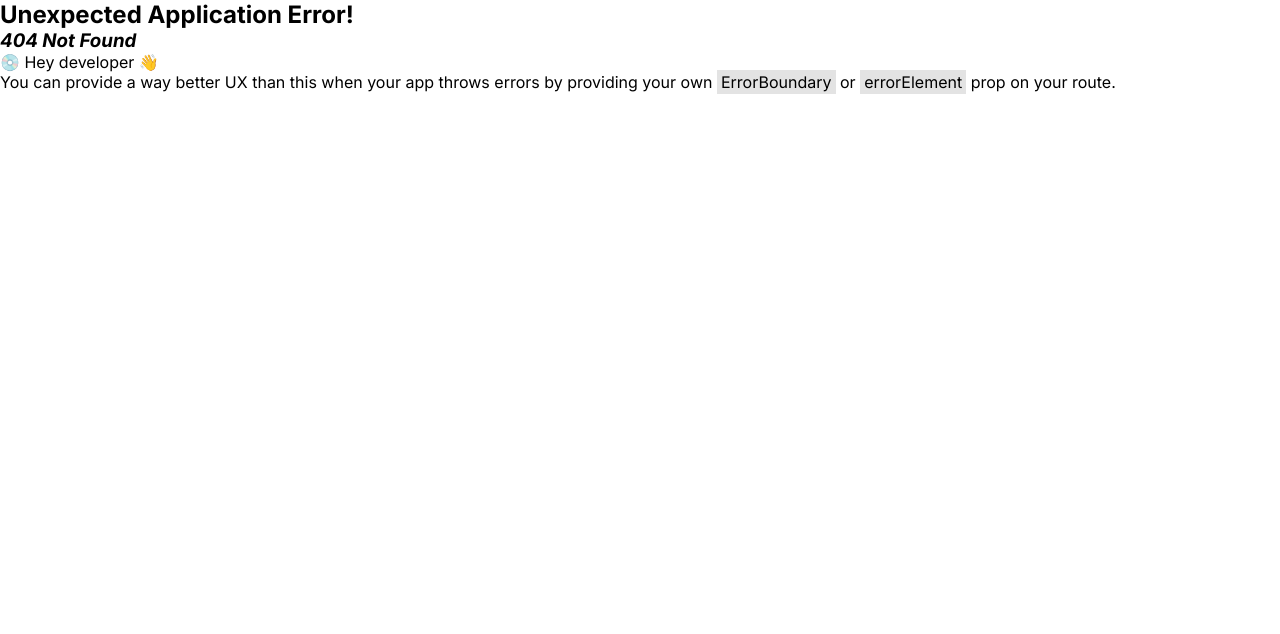
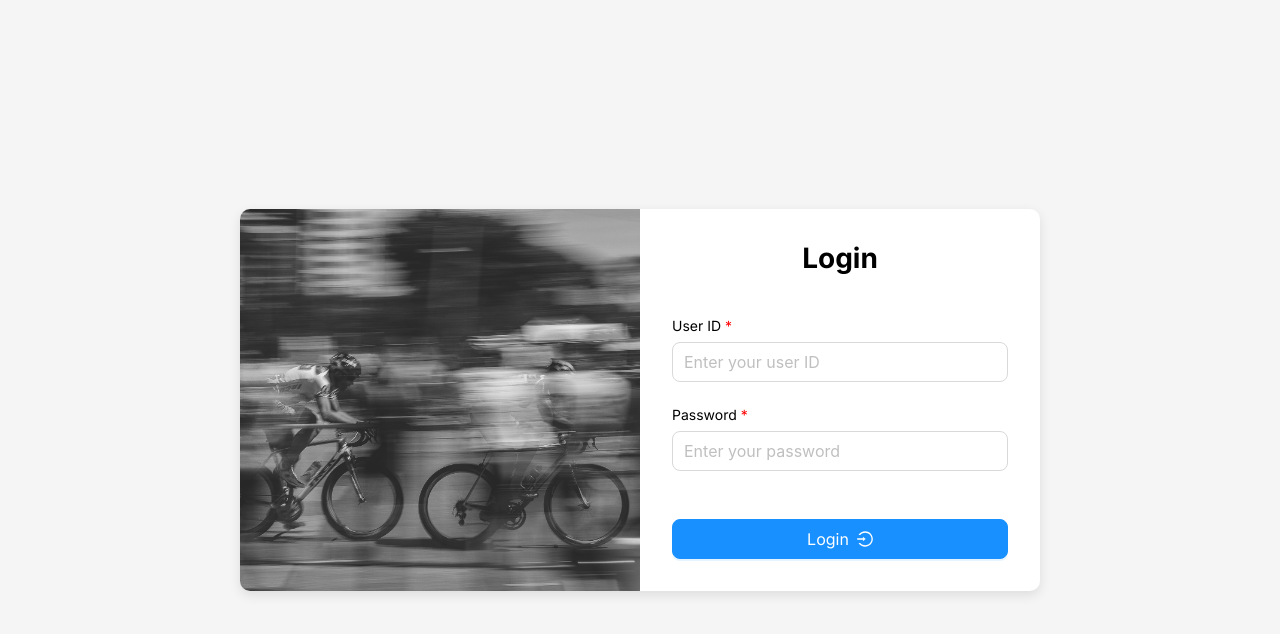
Before and after one commit to asifrkabir/batch-3-assignment-5-client-asifrkabir, a React (Vite) app: page /login in a window 1280 px wide. Before the commit this address had no page. Shown: the top 634 px of the page. Built offline with nearby package versions, Linux system fonts and the light colour scheme.

Commit message:
feat: Login page setup

```diff
--- /dev/null
+++ b/src/components/form/AppForm.tsx
@@ -0,0 +1,33 @@
+import React from "react";
+import {
+  useForm,
+  FormProvider,
+  SubmitHandler,
+  FieldValues,
+} from "react-hook-form";
+import { zodResolver } from "@hookform/resolvers/zod";
+import { ZodSchema } from "zod";
+
+type AppFormProps<T extends FieldValues> = {
+  schema?: ZodSchema<T>; // Optional validation schema
+  onSubmit: SubmitHandler<T>; // Function to call on form submit
+  children: React.ReactNode; // Form fields and other components
+};
+
+const AppForm = <T extends FieldValues>({
+  schema,
+  onSubmit,
+  children,
+}: AppFormProps<T>) => {
+  const methods = useForm<T>({
+    resolver: schema ? zodResolver(schema) : undefined,
+  });
+
+  return (
+    <FormProvider {...methods}>
+      <form onSubmit={methods.handleSubmit(onSubmit)}>{children}</form>
+    </FormProvider>
+  );
+};
+
+export default AppForm;
--- /dev/null
+++ b/src/components/form/AppInput.tsx
@@ -0,0 +1,55 @@
+import { Input } from "antd";
+import { SizeType } from "antd/es/config-provider/SizeContext";
+import { Controller, useFormContext } from "react-hook-form";
+
+type AppInputProps = {
+  name: string;
+  label: string;
+  type?: string; // e.g., 'text', 'password', 'number'
+  placeholder?: string;
+  required?: boolean;
+  disabled?: boolean;
+  size?: SizeType;
+  style?: React.CSSProperties; // Allows custom styling
+};
+
+const AppInput: React.FC<AppInputProps> = ({
+  name,
+  label,
+  type = "text", // Default type is 'text'
+  placeholder,
+  required = false,
+  disabled = false,
+  size = "middle",
+  style = {}, // Default to empty object
+}) => {
+  const { control } = useFormContext();
+
+  return (
+    <Controller
+      name={name}
+      control={control}
+      render={({ field, fieldState: { error } }) => (
+        <div style={{ ...style }}>
+          <label style={{ display: "block", marginBottom: "8px" }}>
+            {label} {required && <span style={{ color: "red" }}>*</span>}
+          </label>
+          <Input
+            {...field}
+            placeholder={placeholder}
+            size={size}
+            disabled={disabled}
+            type={type}
+          />
+          {error && (
+            <span style={{ color: "red", display: "block", marginTop: "4px" }}>
+              {error.message}
+            </span>
+          )}
+        </div>
+      )}
+    />
+  );
+};
+
+export default AppInput;
--- a/src/components/layout/MainLayout.tsx
+++ b/src/components/layout/MainLayout.tsx
@@ -2,6 +2,7 @@ import React from "react";
 import { Layout } from "antd";
 import Navbar from "./Navbar";
 import AppFooter from "./AppFooter";
+import { Outlet } from "react-router-dom";
 
 const { Content } = Layout;
 
@@ -19,7 +20,7 @@ const MainLayout: React.FC = () => {
             background: "#fff",
             borderRadius: "5px",
           }}>
-          Content
+          <Outlet />
         </div>
       </Content>
 
--- /dev/null
+++ b/src/pages/Home.tsx
@@ -0,0 +1,9 @@
+const Home = () => {
+  return (
+    <div>
+      <h1>This is Home</h1>
+    </div>
+  );
+};
+
+export default Home;
--- /dev/null
+++ b/src/pages/Login.tsx
@@ -0,0 +1,98 @@
+import { Button, Col, Row } from "antd";
+import AppForm from "../components/form/AppForm";
+import { FieldValues, SubmitHandler } from "react-hook-form";
+import AppInput from "../components/form/AppInput";
+import { LoginOutlined } from "@ant-design/icons";
+import loginImage from "../assets/images/login/login-image.jpg";
+
+const Login = () => {
+  const onSubmit: SubmitHandler<FieldValues> = (data) => {
+    console.log(data);
+  };
+
+  return (
+    <Row
+      justify="center"
+      align="middle"
+      style={{ height: "100vh", background: "#f5f5f5", padding: "2rem" }}>
+      <div
+        style={{
+          display: "flex",
+          width: "100%",
+          maxWidth: "800px",
+          background: "#fff",
+          borderRadius: "10px",
+          overflow: "hidden",
+          boxShadow: "0 4px 12px rgba(0, 0, 0, 0.1)",
+        }}>
+        <Col
+          xs={0}
+          md={12}
+          style={{
+            display: "flex",
+            alignItems: "center",
+            justifyContent: "center",
+            background: "#fff",
+          }}>
+          <img
+            style={{
+              width: "100%",
+              height: "100%",
+              objectFit: "cover",
+            }}
+            src={loginImage}
+            alt="Login visual"
+          />
+        </Col>
+        <Col xs={24} md={12} style={{ padding: "2rem" }}>
+          <h1
+            style={{
+              textAlign: "center",
+              marginBottom: "1.5em",
+            }}>
+            Login
+          </h1>
+          <AppForm onSubmit={onSubmit}>
+            <Row gutter={[24, 24]}>
+              <Col span={24}>
+                <AppInput
+                  type="text"
+                  name="userId"
+                  label="User ID"
+                  placeholder="Enter your user ID"
+                  size="large"
+                  required
+                />
+              </Col>
+              <Col span={24}>
+                <AppInput
+                  type="password"
+                  name="password"
+                  label="Password"
+                  placeholder="Enter your password"
+                  size="large"
+                  required
+                />
+              </Col>
+            </Row>
+
+            <Button
+              htmlType="submit"
+              type="primary"
+              size="large"
+              style={{
+                width: "100%",
+                marginTop: "3rem",
+                backgroundColor: "#1890ff",
+                borderColor: "#1890ff",
+              }}>
+              Login <LoginOutlined />
+            </Button>
+          </AppForm>
+        </Col>
+      </div>
+    </Row>
+  );
+};
+
+export default Login;
```
Also changed, not shown: src/pages/Bike/AllBikes.tsx (added, +9 -0 lines), src/routes/routes.tsx (+10 -0 lines), src/assets/images/login/login-image.jpg (added).
